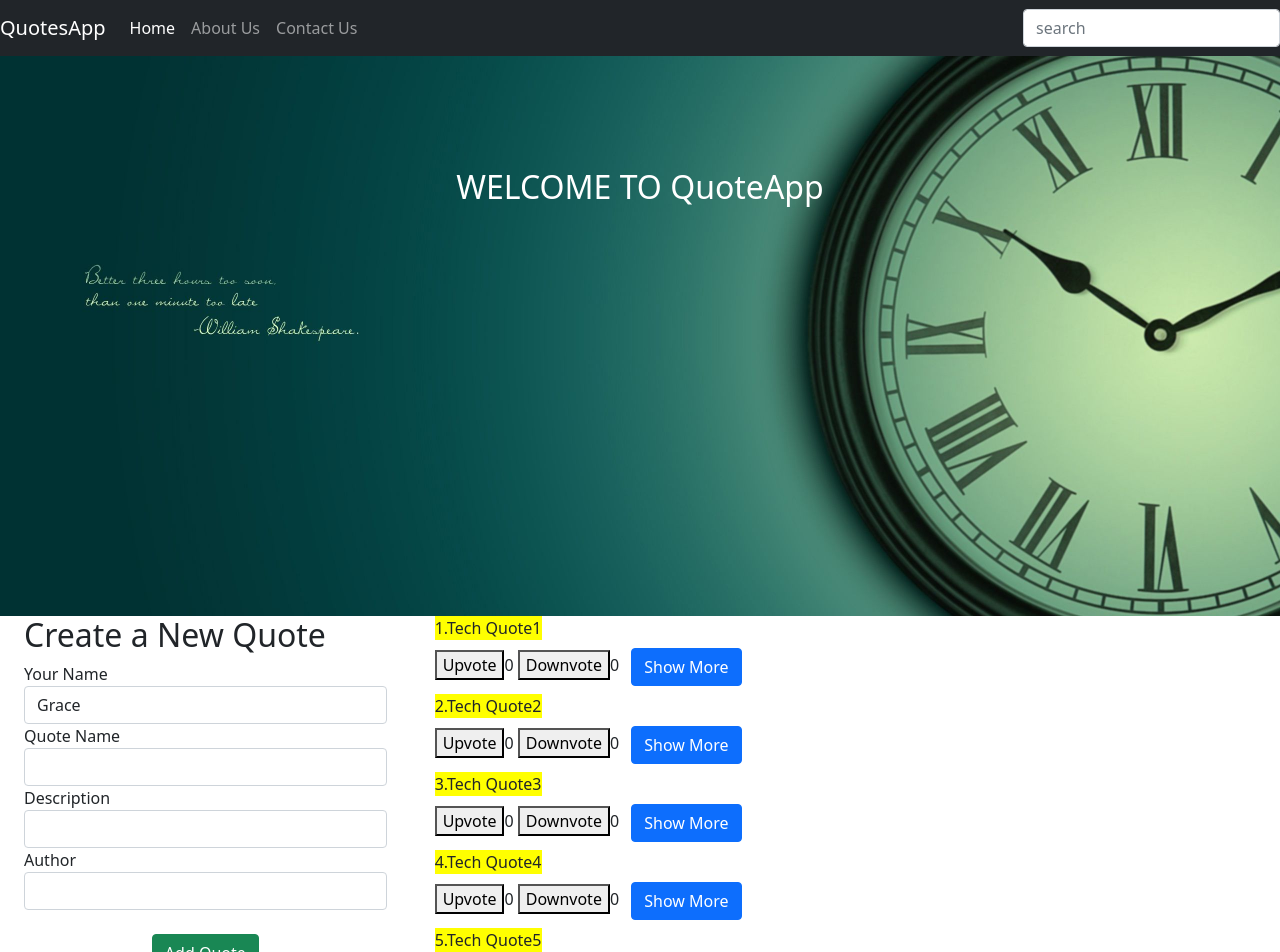
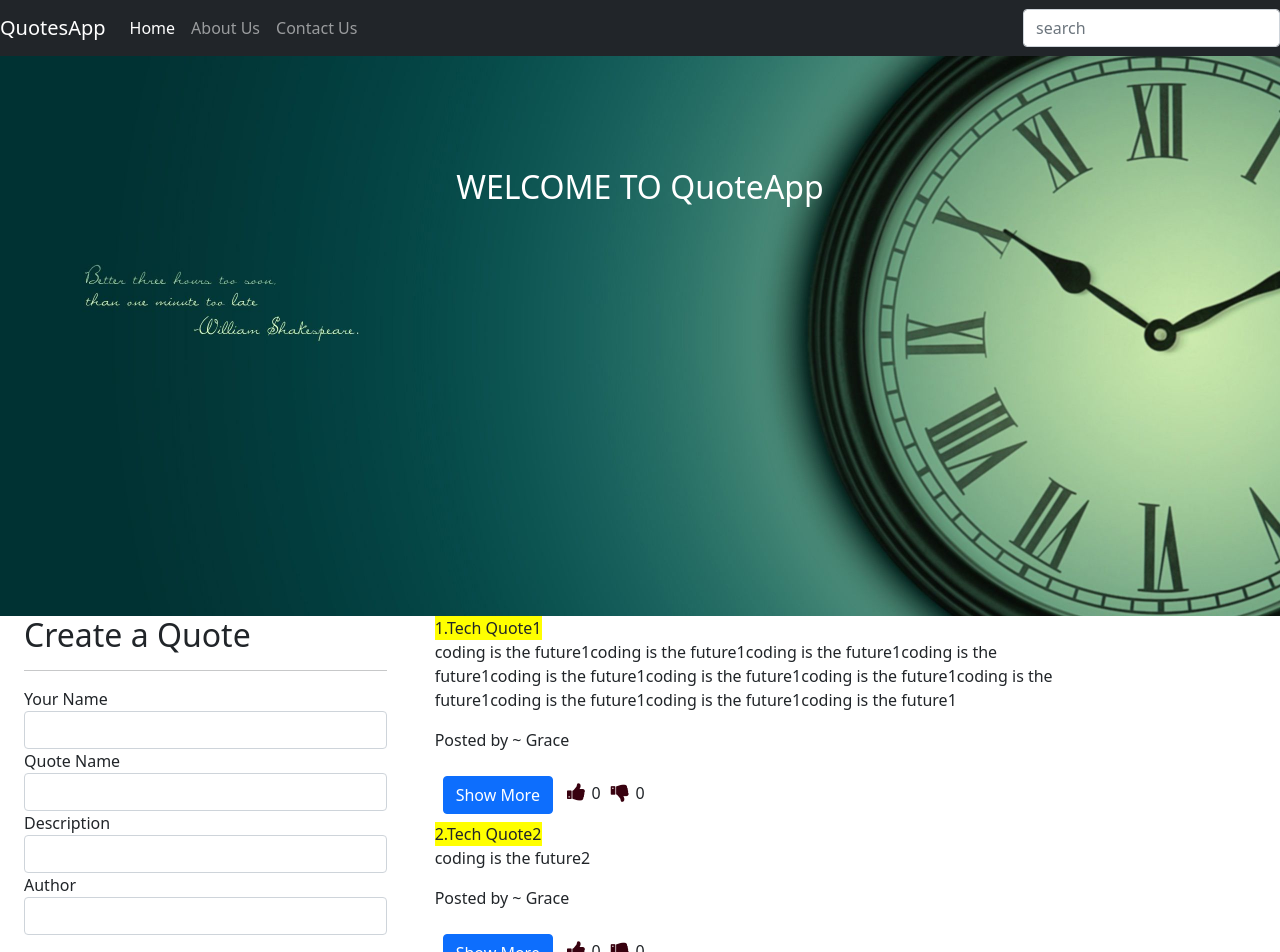
Before and after one commit to GraceMwende/Quotes-Ng, an Angular app: page / in a window 1280 px wide. Shown: the top 952 px of the page. Built offline with nearby package versions, Linux system fonts and the light colour scheme.

Commit message:
show neccessary descrption and add icons

```diff
--- a/src/app/quote-detail/quote-detail.component.html
+++ b/src/app/quote-detail/quote-detail.component.html
@@ -1,4 +1,4 @@
-<p>{{quote.author}}</p>
-<p>{{quote.description}} ~ {{quote.dateCreated |date}}</p>
+<p>Author: {{quote.author}}</p>
+<p>Created On: {{quote.dateCreated |date}}</p>
 <p>{{quote.dateCreated |dayCount}}</p>
-<button class="btn btn-primary" (click)='deleteQuote(true)'>Delete</button>
+<button class="btn btn-danger like" (click)='deleteQuote(true)'><i class="fa fa-trash" aria-hidden="true"></i></button>
--- a/src/app/quotes-form/quotes-form.component.html
+++ b/src/app/quotes-form/quotes-form.component.html
@@ -1,7 +1,7 @@
 <div class="container-fluid">
-  <h2>Create a New Quote</h2>
+  <h2>Create a Quote</h2>
+  <hr>
   <form (ngSubmit)="submitQuote()" #quoteForm='ngForm'>
-
     <div class="form-group">
       <label for="personSubmitting">Your Name</label>
       <input type="text" id="personSubmitting" class="form-control" [(ngModel)]="newQuote.personSubmitting"
--- a/src/app/quotes-form/quotes-form.component.ts
+++ b/src/app/quotes-form/quotes-form.component.ts
@@ -4,20 +4,17 @@ import { Quote } from '../quote';
 @Component({
   selector: 'app-quotes-form',
   templateUrl: './quotes-form.component.html',
-  styleUrls: ['./quotes-form.component.css']
+  styleUrls: ['./quotes-form.component.css'],
 })
 export class QuotesFormComponent implements OnInit {
-
-  newQuote= new Quote(2, "", "", "","Grace",new Date(),0,0);
+  newQuote = new Quote(2, '', '', '', '', new Date(), 0, 0);
   @Output() addQuote = new EventEmitter<Quote>();
 
-  submitQuote(){
+  submitQuote() {
     this.addQuote.emit(this.newQuote);
   }
 
-  constructor() { }
+  constructor() {}
 
-  ngOnInit(): void {
-  }
-
+  ngOnInit(): void {}
 }
--- a/src/app/quotes/quotes.component.css
+++ b/src/app/quotes/quotes.component.css
@@ -1,3 +1,10 @@
 li {
   display: inline-block;
 }
+
+.like {
+  background-color: transparent;
+  border: none;
+  color: #38010f;
+  font-size: 20px;
+}
--- a/src/app/quotes/quotes.component.html
+++ b/src/app/quotes/quotes.component.html
@@ -5,12 +5,16 @@
 
   <div class="col-md-6">
     <div *ngFor='let quote of quotes;let i = index'>
+
       <div>
         <li appHighlight>{{quote.id}}.{{quote.name}}</li>
+        <p>{{quote.description}}</p>
+        <p>Posted by ~ {{quote.personSubmitting}}</p>
       </div>
-      <button (click)=upVote(i)>Upvote</button>{{quote.upVote}}
-      <button (click)=downVote(i)>Downvote</button>{{quote.downVote}}
       <button class="btn btn-primary m-2" (click)="showMore(i)">Show More</button>
+      <button class="like" (click)=upVote(i)><i class="fa fa-thumbs-up" aria-hidden="true"></i></button>{{quote.upVote}}
+      <button class="like" (click)=downVote(i)><i class="fa fa-thumbs-down"
+          aria-hidden="true"></i></button>{{quote.downVote}}
       <app-quote-detail *ngIf='quote.showDescription' [quote]='quote' (isComplete)='deleteQuotes($event,i)'>
       </app-quote-detail>
     </div>
```
